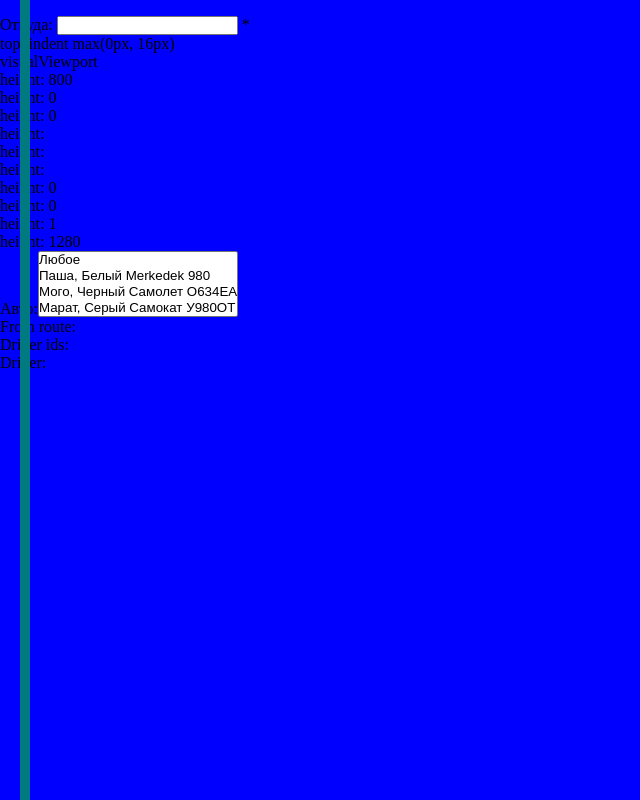
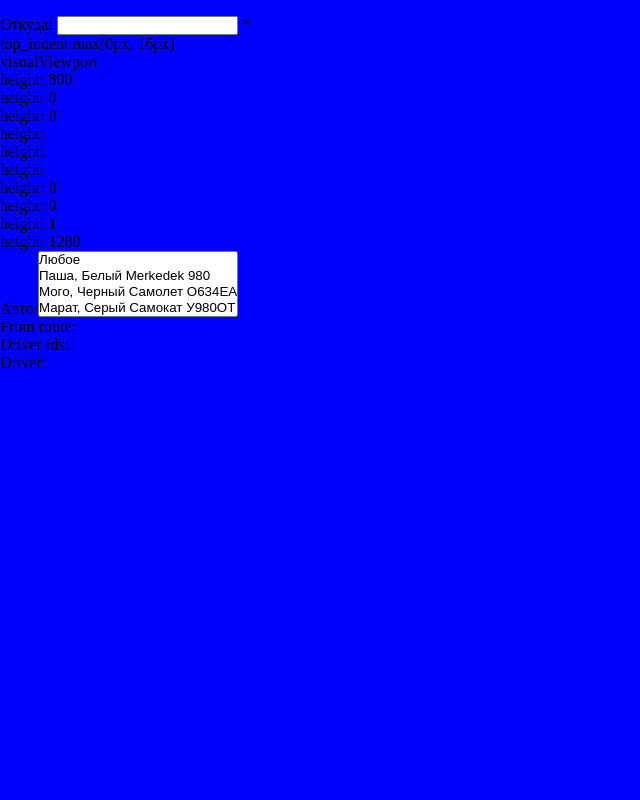
Before and after one commit to mansMS/taxi-front, a React (Vite) app: page / in a window 1280 px wide. Shown: the whole page, without its empty margins (0-640 px from the left). Built offline with nearby package versions, Linux system fonts and the light colour scheme.

Commit message:
chore: attempt to create pwa 44

```diff
--- a/index.html
+++ b/index.html
@@ -7,7 +7,7 @@
   <meta name="mobile-web-app-capable" content="yes" />
   <meta name="apple-mobile-web-app-capable" content="yes" />
   <meta name="apple-mobile-web-app-status-bar-style" content="black-translucent" />
-  <meta name="theme-color" content="#dea4a4" />
+  <meta name="theme-color" content="#f2f4f7" />
   <title>Taxi</title>
   <link rel="manifest" href="/manifest.json">
   <link rel="icon" type="image/png" href="/favicon-96x96.png" sizes="96x96" />
--- a/src/App.css
+++ b/src/App.css
@@ -62,28 +62,28 @@
 
 .qwe1 {
   height: env(safe-area-inset-top);
-  top: 100px;
-  right: 40px;
+  top: env(safe-area-inset-top);
+  right: 10px;
   background-color: red;
 }
 
 .qwe2 {
-  height: env(safe-area-inset-top);
-  bottom: 0;
+  height: env(safe-area-inset-bottom);
+  bottom: env(safe-area-inset-bottom);
   right: 30px;
-  background-color: green;
+  background-color: rgb(251, 255, 0);
 }
 
 .qwe3 {
-  width: 10px;
-  top: 0;
-  left: 20px;
-  background-color: rgb(225, 255, 0);
+  width: env(safe-area-top);
+  top: env(safe-area-top);
+  left: 50px;
+  background-color: rgb(170, 0, 255);
 }
 
 .qwe4 {
-  width: 10px;
-  top: 0;
-  left: 20px;
-  background-color: rgb(0, 122, 128);
+  width: env(safe-area-inset-top);
+  top: env(safe-area-inset-bottom);
+  left: 70px;
+  background-color: rgb(253, 144, 255);
 }
```
Also changed, not shown: manifest.json.
